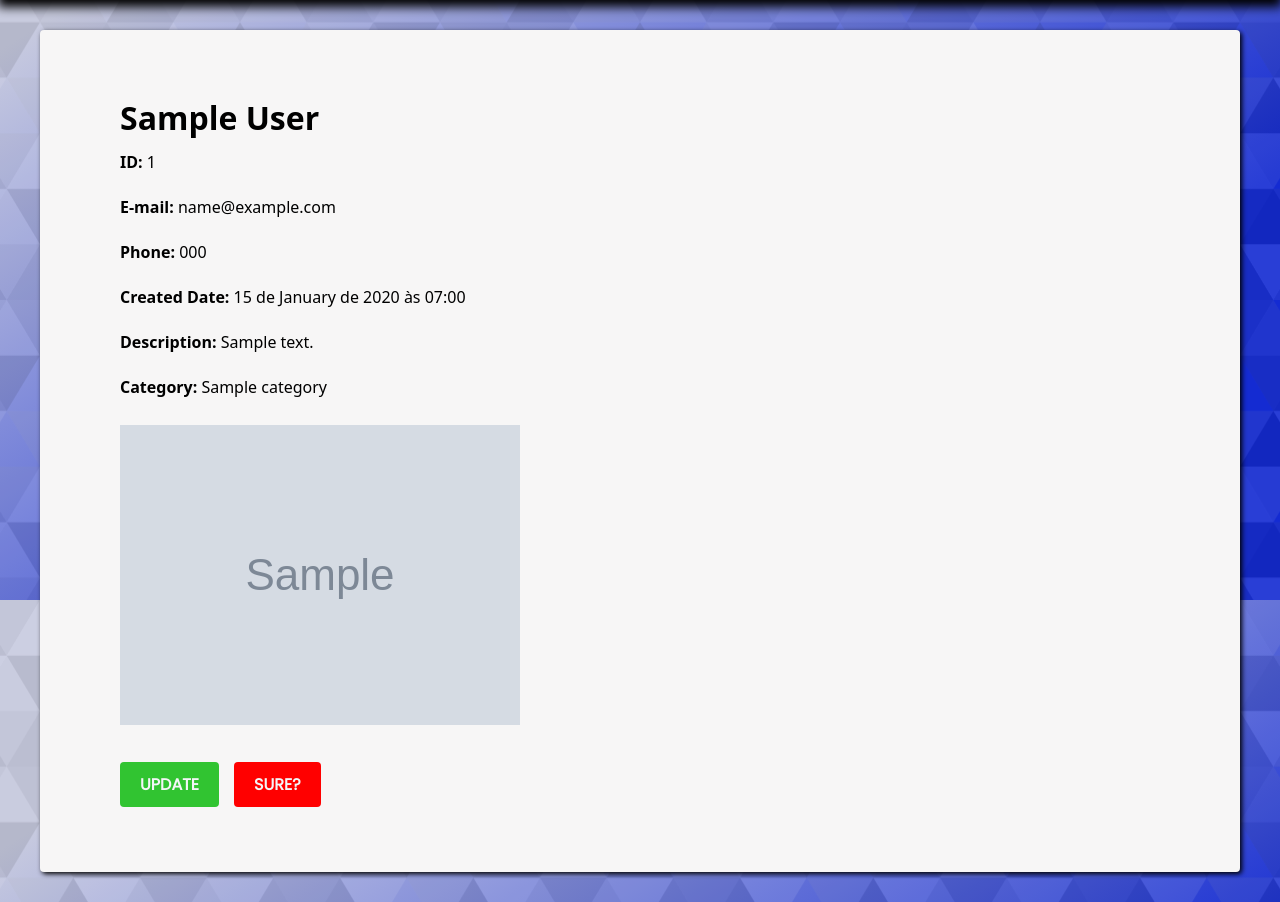
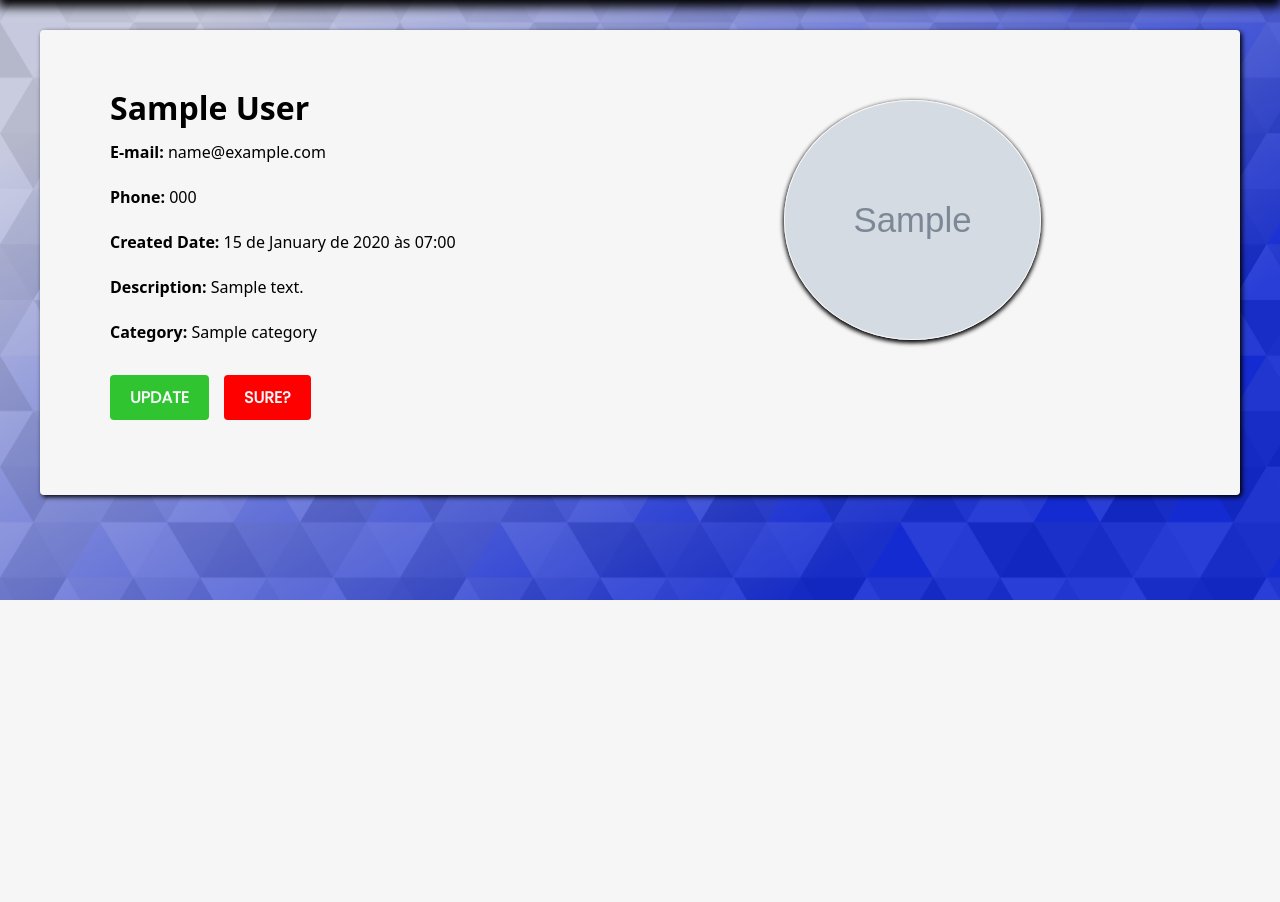
Before and after one commit to LuanAlmeida21/contacts-project, a Django app: page /contact/1/delete/ in a window 1280 px wide. Shown: the part 200-1102 px from the top of the page. After the commit the page ends 800 px from the top, so only its background shows below. Run offline with Django 4.2, Linux system fonts and the light colour scheme; a user stored in the database is signed in; tables that the repository leaves empty hold one stand-in row (values such as "Sample post"); grey boxes marked "Sample" are stand-in pictures.

Commit message:
config size img contacts

```diff
--- a/base_static/global/css/style.css
+++ b/base_static/global/css/style.css
@@ -133,7 +133,32 @@ h1 {
 }
 
 .single-contact {
-    margin: 5rem;
+    margin: 4rem;
+    display: grid;
+    grid-template-columns: 1fr 1fr;
+}
+
+.grid-contact {
+    display: flex;
+    flex-direction: column;
+    justify-content: center;
+}
+
+.contact-img {
+    display: flex;
+    max-height: 30rem;
+    max-width: 100%;
+    justify-content: center;
+
+}
+
+.single-contact img {
+    display: flex;
+    max-width: 50%;
+    max-height: 100%;
+    border-radius: 50%;
+    border: 1px solid var(--clr-white);
+    box-shadow: 0px 2px 4px 1px var(--clr-black);
 }
 
 .header {
--- a/contact/templates/contact/single_contact.html
+++ b/contact/templates/contact/single_contact.html
@@ -2,17 +2,18 @@
 
 {% block content %}
 <div class="single-contact">
+    <div class="grid-contact">
         <h1 class="single-contact-name">
             {{contact.first_name}} {{contact.last_name}}
         </h1>
-    <p><b>ID: </b>{{contact.id}}</p>
         <p><b>E-mail: </b>{{contact.email}}</p>
         <p><b>Phone: </b>{{contact.phone}}</p>
         <p><b>Created Date: </b>{{contact.created_contact}}</p>
         <p><b>Description: </b>{{contact.description}}</p>
         <p><b>Category: </b>{{contact.category.name}}</p>
+    </div>
     {% if contact.picture %}
-    <p>
+    <p class="contact-img">
         <img src="{{contact.picture.url}}" alt="{{contact.first_name}} {{contact.last_name}}">
     </p>
     {% endif %}
```
Lines whose indentation alone changed are shown as unchanged.
